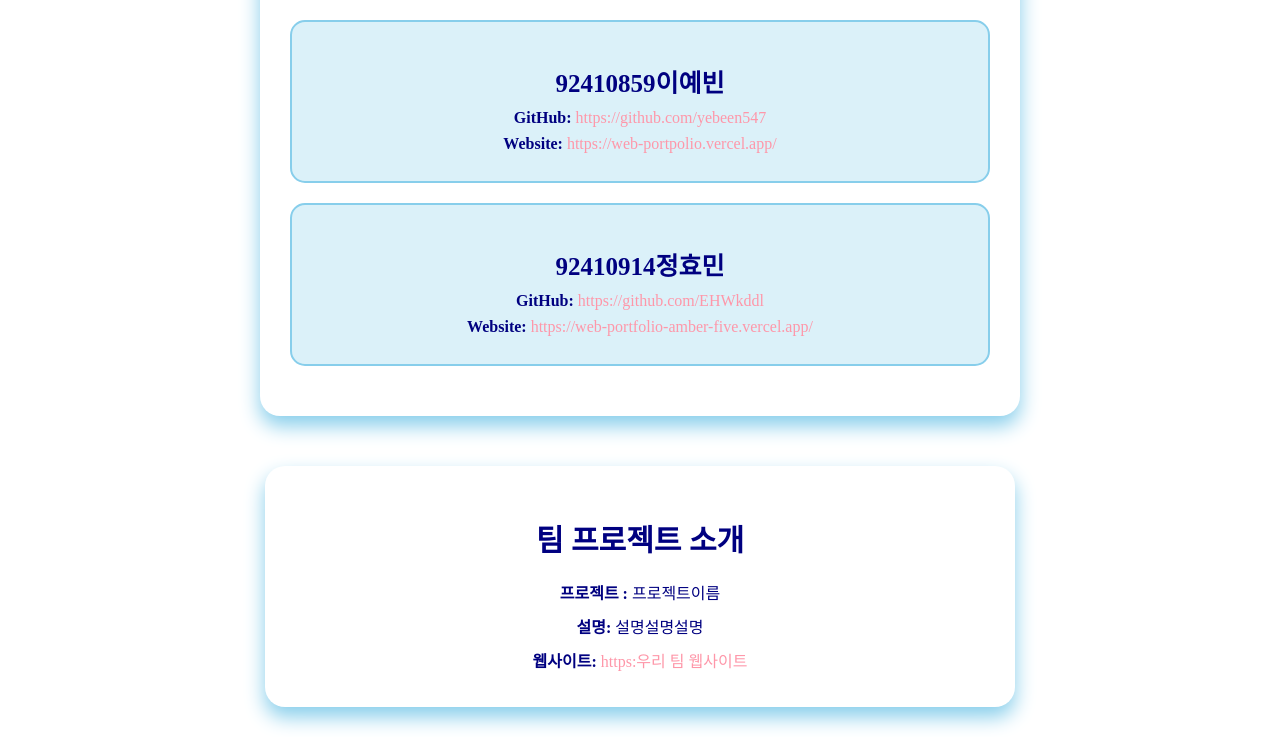
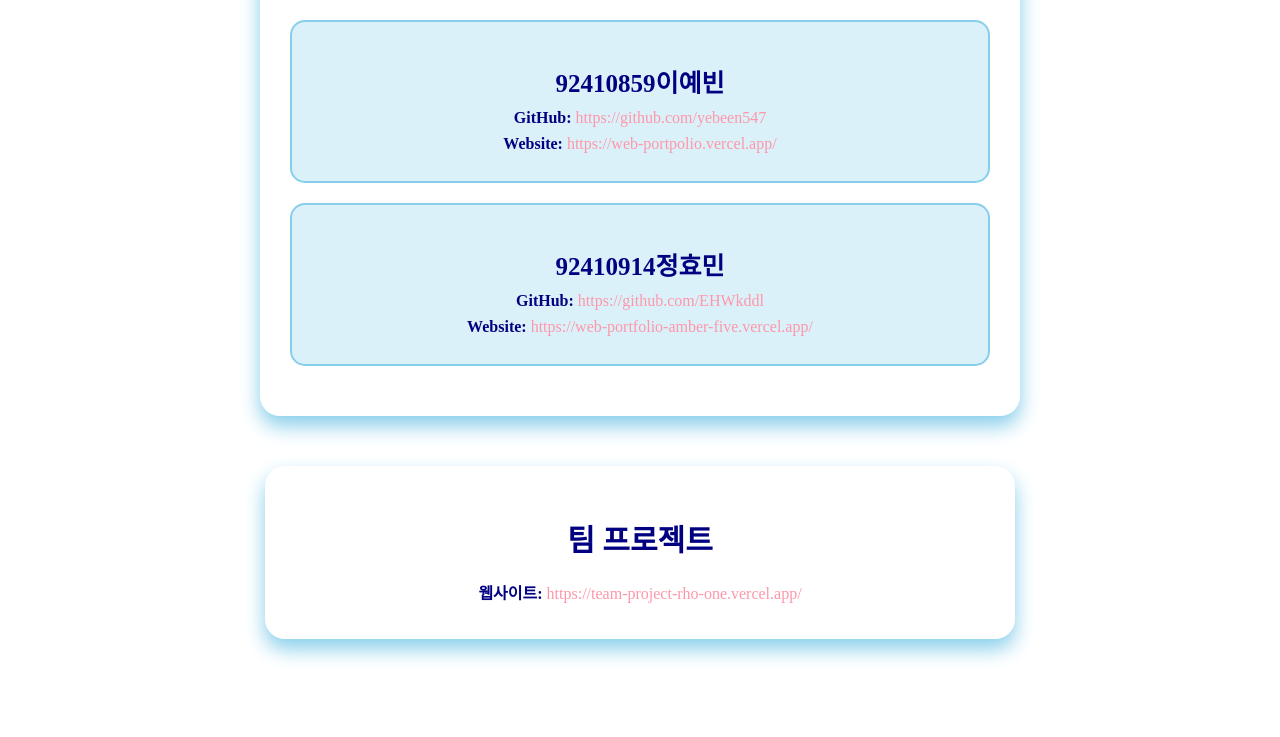
Before and after one commit to yebeen547/WebPortpolio, a plain HTML site: page team.html in a window 1280 px wide. Shown: the part 271-1008 px from the top of the page. After the commit the page ends 940 px from the top, so only its background shows below. Drawn offline with Linux system fonts and the light colour scheme.

Commit message:
Update team.html

```diff
--- a/team.html
+++ b/team.html
@@ -58,13 +58,13 @@
         </p>
       </section>
     </main>
-    <section class="project">
-      <h2>팀 프로젝트 소개</h2>
-      <p><b>프로젝트 :</b> 프로젝트이름</p>
-      <p><b>설명:</b> 설명설명설명</p>
+   <section class="project">
+      <h2>팀 프로젝트</h2>
       <p>
         <b>웹사이트:</b>
-        <a href="" target=""> https:우리 팀 웹사이트 </a>
+        <a href="https://team-project-rho-one.vercel.app/" target="">
+          https://team-project-rho-one.vercel.app/
+        </a>
       </p>
     </section>
   </body>
```
